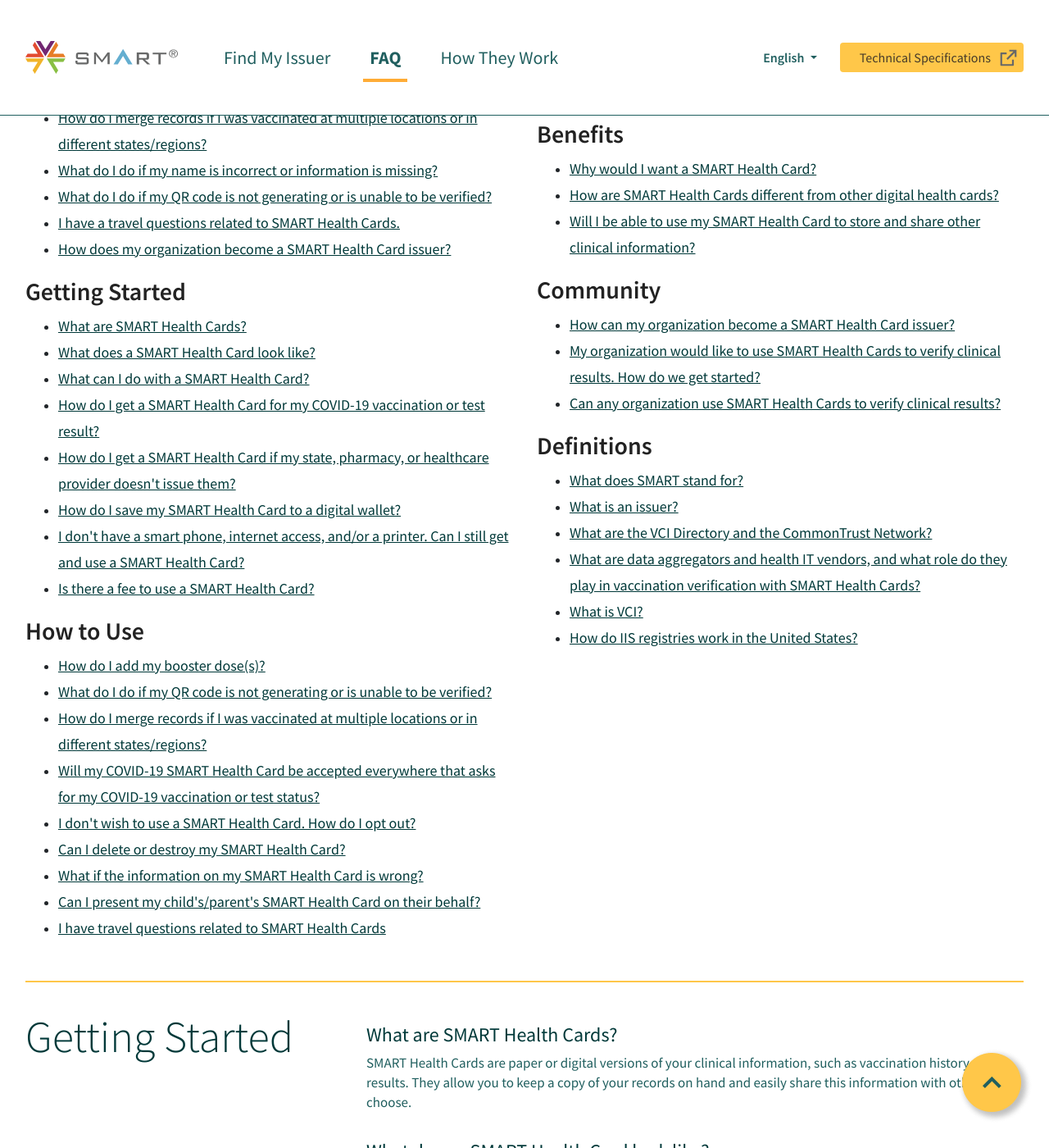
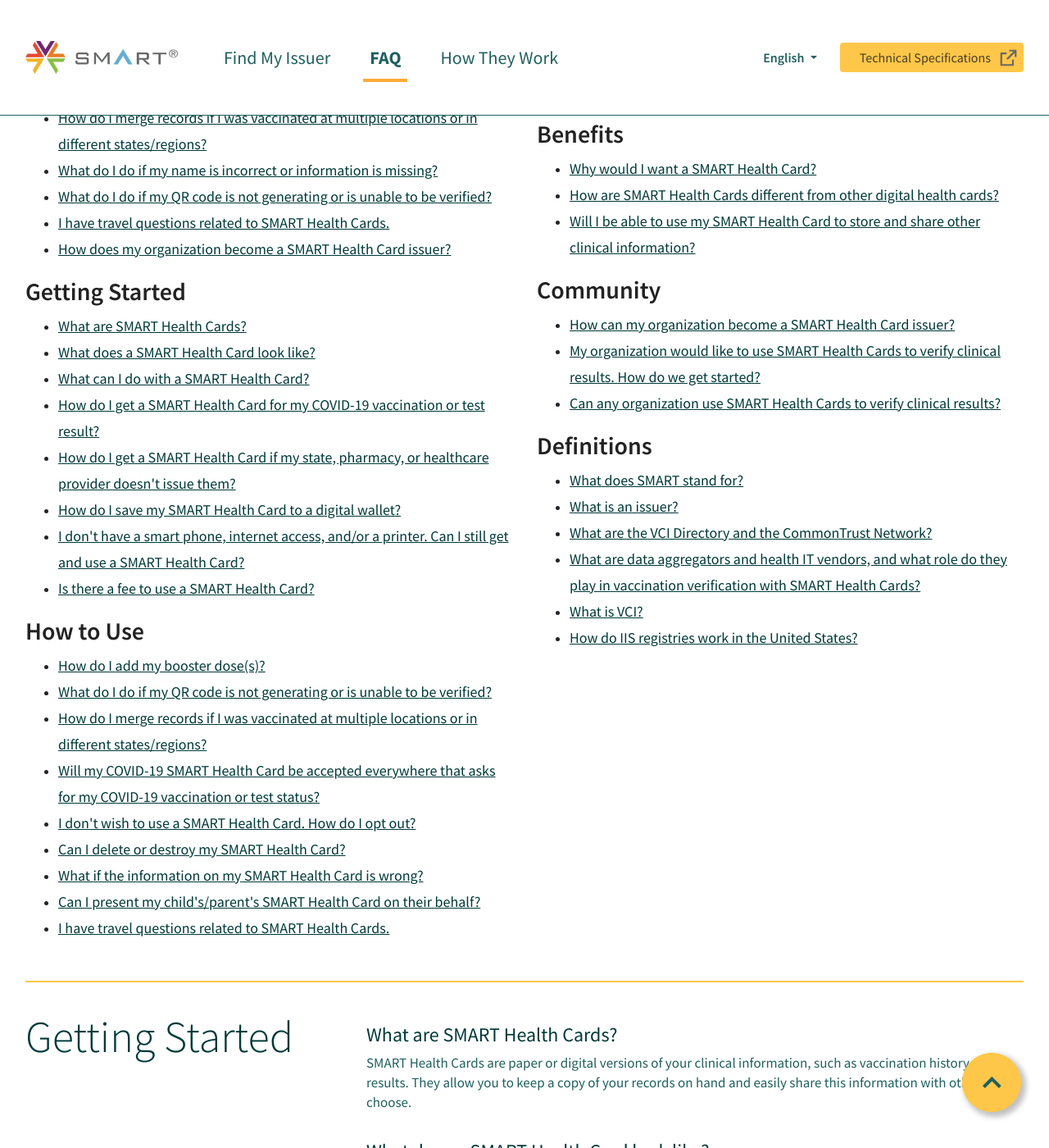
Before and after one commit to smart-health-cards/staging, a Jekyll site: the page built from en/faq.html, in a window 1280 px wide and 1400 px high, scrolled down 404 px. Shown: the whole window at 82% size. Built offline with Jekyll 4.4.1, drawn with Linux system fonts in a browser that asks for light colours.

Commit message:
Image and FAQ edits

```diff
--- a/en/faq.html
+++ b/en/faq.html
@@ -47,7 +47,7 @@
                                 <a href="#What-do-i-do-if-my-qr-code-is-not-generating-or-is-unable-to-be-verified">What do I do if my QR code is not generating or is unable to be verified?  </a>
                             </li>
                             <li>
-                                <a href="#I-have-travel-questions-related-to-smart-health-cards">I have a travel questions related to SMART Health Cards.  </a>
+                                <a href="#I-have-travel-questions-related-to-smart-health-cards">I have travel questions related to SMART Health Cards.  </a>
                             </li>
                             <li>
                                 <a href="#My-organization-would-like-to-use-SMART-Health-Cards-to-verify-clinical-results-How-do-we-get-started">How does my organization become a SMART Health Card issuer?  </a>
@@ -109,7 +109,7 @@
                                 <a href="#Can-I-present-my-childs-or-parents-SMART-Health-Card-on-their-behalf">Can I present my child's/parent's SMART Health Card on their behalf? </a>
                             </li>
                             <li>
-                                <a href="#I-have-travel-questions-related-to-smart-health-cards">I have travel questions related to SMART Health Cards </a>
+                                <a href="#I-have-travel-questions-related-to-smart-health-cards">I have travel questions related to SMART Health Cards. </a>
                             </li>
                         </ul>
                     </div>
@@ -688,7 +688,7 @@
                             <a href="faq.html#What-does-smart-stand-for" class="question">What does SMART stand for?</a>
                         </p>
                         <p class="answer">
-                            Substitutable Medical Applications, Reusable Technologies. Learn more about it at <a href="https://smarthealthit.org/about-smart-2/" target="_blank">SMARTHealthIT.org</a>.
+                            Substitutable Medical Applications, Reusable Technologies. Learn more about it at <a href="https://smarthealthit.org/" target="_blank">SMARTHealthIT.org</a>.
                         </p>
                     </div>
                 </div>
--- a/en/support.html
+++ b/en/support.html
@@ -68,8 +68,8 @@
                 <li>
                   <div class="row">
                     <div class="col-12 col-lg-12 text-left">
-                      <img class="d-inline-block support-logo" src="/Assets/Images/expres-scripts-logo.png" alt="Express Scripts Logo">
-                      <h3 class="d-inline-block">Express Scripts</h3>
+                      <img class="support-logo" src="/Assets/Images/express-scripts-logo.svg" alt="Express Scripts Logo">
+                      <h3 class="sr-only">Express Scripts</h3>
                     </div>
                   </div>
 
```
Also changed, not shown: Assets/Images/express-scripts-logo.svg (added).
